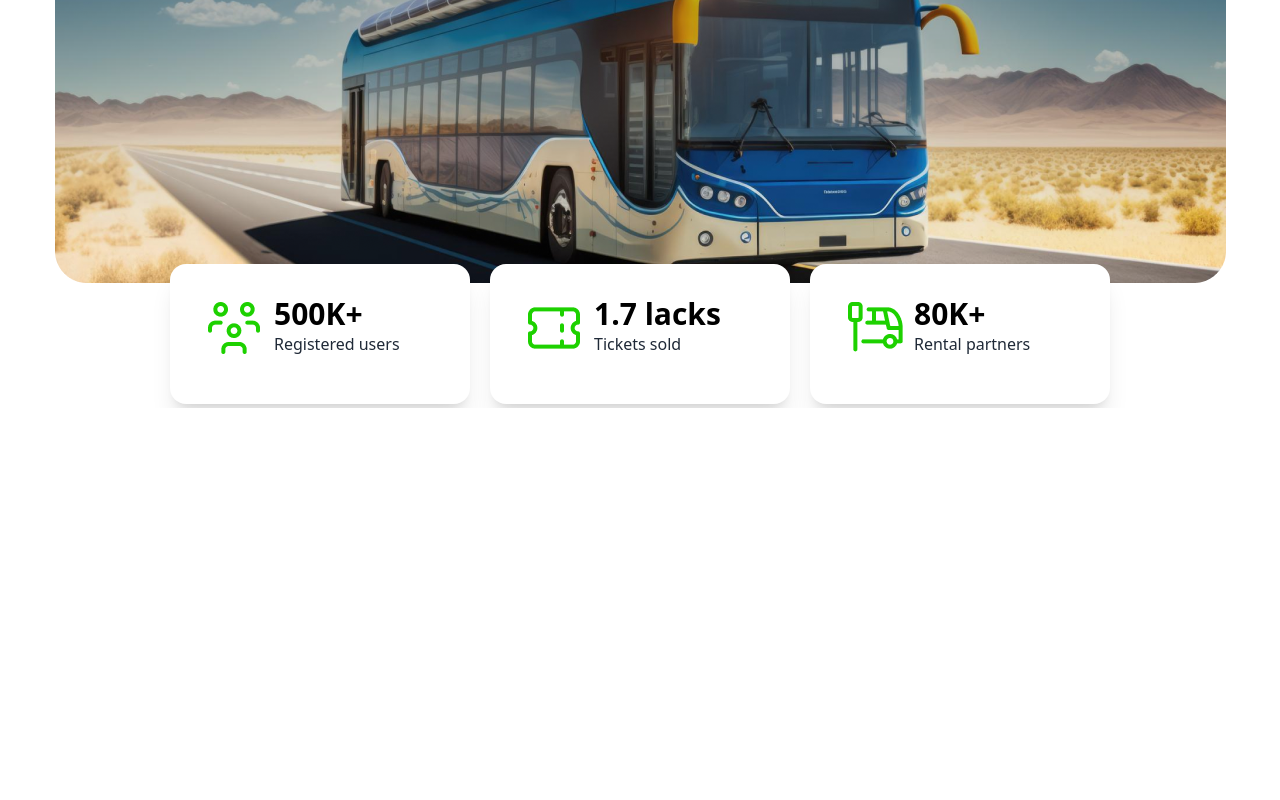
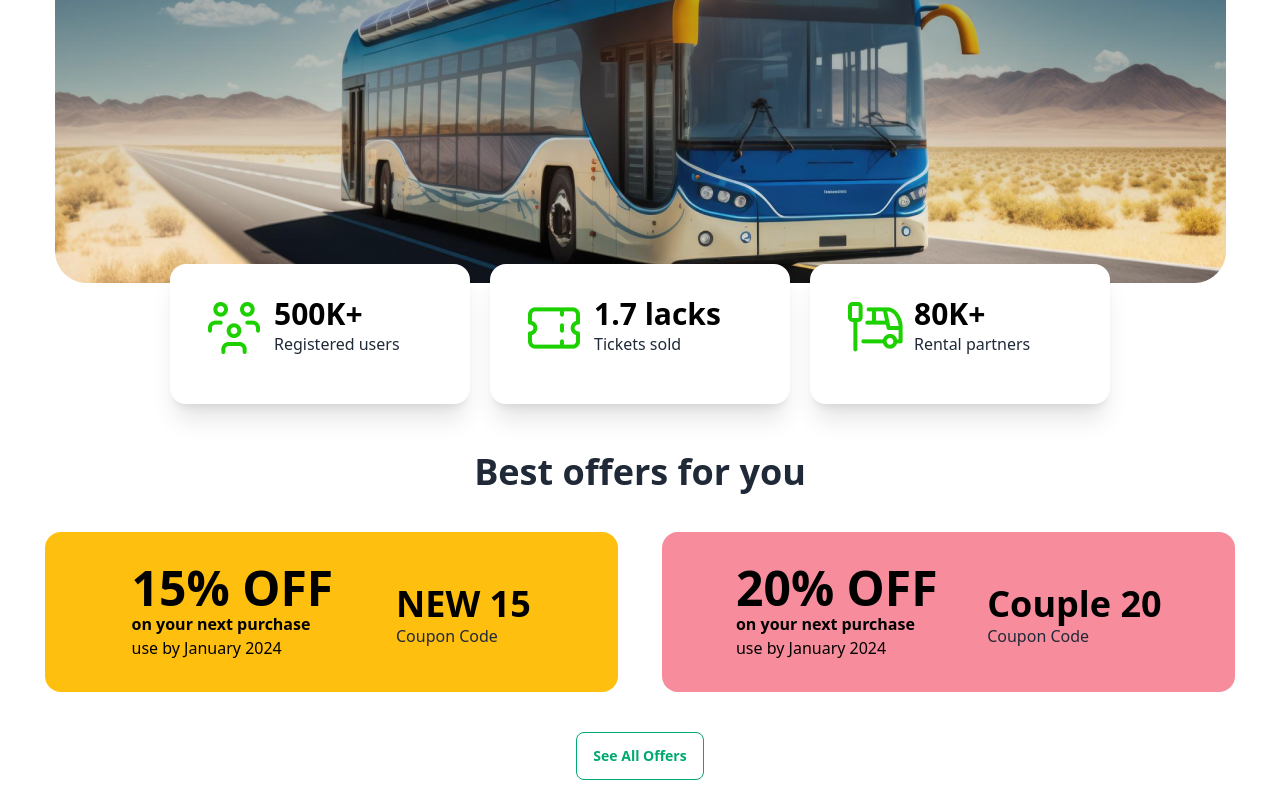
Before and after one commit to israt83/A5-smart-ticketing, a plain HTML site: page index.html in a window 1280 px wide. Shown: the part 460-1260 px from the top of the page. Before the commit the page ends 868 px from the top, so only its background shows below. Drawn offline with nearby package versions, Linux system fonts and the light colour scheme.

Commit message:
added the offers section

```diff
--- a/index.html
+++ b/index.html
@@ -41,7 +41,7 @@
     </header>
     <main>
         <!-- banner section -->
-        <div class="container mx-auto">
+        <section class="container mx-auto">
             <div class="min-h-screen bg-[url(images/banner.png)] bg-no-repeat bg-center ">
                     <div class="flex flex-col items-center gap-10 pt-20">
                         <h1 class="font-extrabold text-6xl text-white">End-to-End Travel with <br><span class="flex justify-center items-center text-[#1DD100]">P Paribahan</span></h1>
@@ -87,7 +87,48 @@
                     </div>
                   </div>
                 </div>
+        </section>
+        <!-- offers section -->
+        <section class="container mx-auto">
+
+                <h1 class="text-4xl font-bold pt-12 pb-5 text-center">Best offers for you</h1>
+           <div class="flex flex-row justify-evenly my-5">
+            <div class="card w-[573px] bg-[#FFBF0F]">
+                <div class="card-body flex flex-row justify-evenly">
+                    <div class="text-black">
+                        <h2 class="card-title text-5xl font-extrabold">15% OFF</h2>
+                        <p class="font-bold">on your next purchase</p>
+                        <p>use by January 2024</p>
                     </div>
+                    <div class="mt-5">
+                        <h1><span class="text-4xl font-bold text-black">NEW 15</span> <br>Coupon Code</h1>
+                    </div>
+                </div>
+        </div>
+
+
+        <div class="card w-[573px] bg-[#F78C9C]">
+                <div class="card-body flex flex-row justify-evenly">
+                    <div class="text-black">
+                        <h2 class="card-title text-5xl font-extrabold">20% OFF</h2>
+                        <p class="font-bold">on your next purchase</p>
+                        <p>use by January 2024</p>
+                    </div>
+                    <div class="mt-5">
+                        <h1><span class="text-4xl font-bold text-black">Couple 20
+                        </span> <br>Coupon Code</h1>
+                    </div>
+                </div>
+        </div>
+           </div>
+          <div class="flex justify-center items-center py-5">
+            <button class="btn btn-outline btn-success">See All Offers</button>
+          </div>
+        </section>
+        <!-- Paribahan section-->
+        <section>
+
+        </section>
     </main>
     <footer>
 
```
Also changed, not shown: 2 other files. Lines whose indentation alone changed are shown as unchanged.
